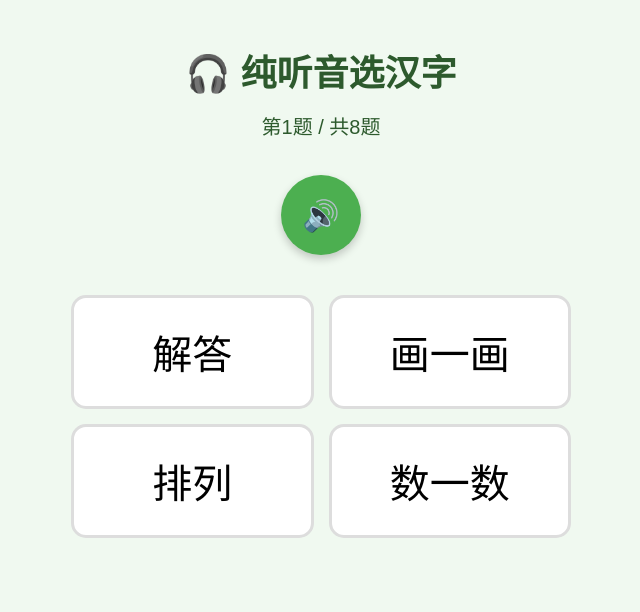
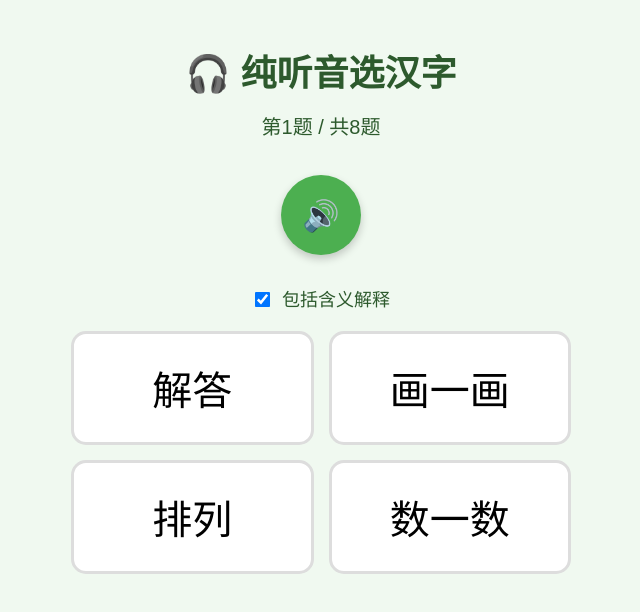
Before and after one commit to fg-user/game, a plain HTML site: page fayin.html in a window 1280 px wide. Shown: the whole page, without its empty margins (319-959 px from the left). Drawn offline with Linux system fonts and the light colour scheme.

Commit message:
增加含义解释

```diff
--- a/fayin.html
+++ b/fayin.html
@@ -85,12 +85,27 @@
             cursor: pointer;
             margin-top: 20px;
         }
+        /* 新增样式：开关 */
+        .toggle-container {
+            margin: 10px auto;
+            font-size: 18px;
+            color: #2d5a2d;
+        }
+        .toggle-container input {
+            margin-right: 8px;
+            transform: scale(1.2);
+        }
     </style>
 </head>
 <body>
     <h1>🎧 纯听音选汉字</h1>
     <div class="progress" id="progress">第1题 / 共8题</div>
     <button class="speak-btn" id="speakBtn">🔊</button>
+    <!-- 新增：开关容器 -->
+    <div class="toggle-container">
+        <input type="checkbox" id="includeMeaning" checked>
+        <label for="includeMeaning">包括含义解释</label>
+    </div>
     <div class="options" id="options"></div>
     <div class="success-message" id="successMessage">
         🎉 挑战成功！ 🎉<br>
@@ -102,74 +117,74 @@
     <audio id="wrongSound" src="https://assets.mixkit.co/sfx/preview/mixkit-wrong-answer-fail-notification-946.mp3"></audio>
 
     <script>
-        // 生字数据
+        // 生字数据（添加了meaning字段）
         const gameData = [
-            {char: '上下', pinyin: 'shàng xià'},
-            {char: '左右', pinyin: 'zuǒ yòu'},
-            {char: '前后', pinyin: 'qián hòu'},
-            {char: '多少', pinyin: 'duō shǎo'},
-            {char: '哪些', pinyin: 'nǎ xiē'},
-            {char: '按照', pinyin: 'àn zhào'},
-            {char: '方法', pinyin: 'fāng fǎ'},
-            {char: '相同', pinyin: 'xiāng tóng'},
-            {char: '不同', pinyin: 'bù tóng'},
-            {char: '高矮', pinyin: 'gāo ǎi'},
-            {char: '长短', pinyin: 'cháng duǎn'},
-            {char: '表示', pinyin: 'biǎo shì'},
-            {char: '圈一圈', pinyin: 'quān yī quān'},
-            {char: '画一画', pinyin: 'huà yī huà'},
-            {char: '数一数', pinyin: 'shǔ yī shǔ'},
-            {char: '连一连', pinyin: 'lián yī lián'},
-            {char: '涂一涂', pinyin: 'tú yī tú'},
-            {char: '比一比', pinyin: 'bǐ yī bǐ'},
-            {char: '球', pinyin: 'qiú'},
-            {char: '正方体', pinyin: 'zhèng fāng tǐ'},
-            {char: '长方体', pinyin: 'cháng fāng tǐ'},
-            {char: '正方形', pinyin: 'zhèng fāng xíng'},
-            {char: '长方形', pinyin: 'cháng fāng xíng'},
-            {char: '圆柱', pinyin: 'yuán zhù'},
-            {char: '原来', pinyin: 'yuán lái'},
-            {char: '现在', pinyin: 'xiàn zài'},
-            {char: '一共', pinyin: 'yī gòng'},
-            {char: '还有', pinyin: 'hái yǒu'},
-            {char: '剩下', pinyin: 'shèng xià'},
-            {char: '合起来', pinyin: 'hé qǐ lái'},
-            {char: '看图', pinyin: 'kàn tú'},
-            {char: '或者', pinyin: 'huò zhě'},
-            {char: '只有', pinyin: 'zhǐ yǒu'},
-            {char: '选择', pinyin: 'xuǎn zé'},
-            {char: '判断', pinyin: 'pàn duàn'},
-            {char: '去掉', pinyin: 'qù diào'},
-            {char: '读一读', pinyin: 'dú yī dú'},
-            {char: '写一写', pinyin: 'xiě yī xiě'},
-            {char: '填一填', pinyin: 'tián yī tián'},
-            {char: '算一算', pinyin: 'suàn yī suàn'},
-            {char: '比较', pinyin: 'bǐ jiào'},
-            {char: '相比', pinyin: 'xiāng bǐ'},
-            {char: '直尺', pinyin: 'zhí chǐ'},
-            {char: '练习', pinyin: 'liàn xí'},
-            {char: '第几', pinyin: 'dì jǐ'},
-            {char: '接着', pinyin: 'jiē zhe'},
-            {char: '靠近', pinyin: 'kào jìn'},
-            {char: '顺序', pinyin: 'shùn xù'},
-            {char: '数量', pinyin: 'shù liàng'},
-            {char: '读作', pinyin: 'dú zuò'},
-            {char: '图形', pinyin: 'tú xíng'},
-            {char: '结果', pinyin: 'jié guǒ'},
-            {char: '分类', pinyin: 'fēn lèi'},
-            {char: '确定', pinyin: 'què dìng'},
-            {char: '怎样', pinyin: 'zěn yàng'},
-            {char: '标准', pinyin: 'biāo zhǔn'},
-            {char: '黄色', pinyin: 'huáng sè'},
-            {char: '红色', pinyin: 'hóng sè'},
-            {char: '解答', pinyin: 'jiě dá'},
-            {char: '可能', pinyin: 'kě néng'},
-            {char: '对应', pinyin: 'duì yìng'},
-            {char: '排列', pinyin: 'pái liè'},
-            {char: '算式', pinyin: 'suàn shì'},
-            {char: '从小到大', pinyin: 'cóng xiǎo dào dà'},
-            {char: '从大到小', pinyin: 'cóng dà dào xiǎo'},
-            {char: '规律', pinyin: 'guī lǜ'}
+            {char: '上下', pinyin: 'shàng xià', meaning: '表示垂直方向的位置。'},
+            {char: '左右', pinyin: 'zuǒ yòu', meaning: '表示水平方向的位置。'},
+            {char: '前后', pinyin: 'qián hòu', meaning: '表示前后顺序的位置。'},
+            {char: '多少', pinyin: 'duō shǎo', meaning: '询问数量的多少。'},
+            {char: '哪些', pinyin: 'nǎ xiē', meaning: '询问具体的事物。'},
+            {char: '按照', pinyin: 'àn zhào', meaning: '根据某种规则或方式。'},
+            {char: '方法', pinyin: 'fāng fǎ', meaning: '解决问题的方式。'},
+            {char: '相同', pinyin: 'xiāng tóng', meaning: '一样，没有区别。'},
+            {char: '不同', pinyin: 'bù tóng', meaning: '不一样，有区别。'},
+            {char: '高矮', pinyin: 'gāo ǎi', meaning: '描述高度的对比。'},
+            {char: '长短', pinyin: 'cháng duǎn', meaning: '描述长度的对比。'},
+            {char: '表示', pinyin: 'biǎo shì', meaning: '表达某种意思。'},
+            {char: '圈一圈', pinyin: 'quān yī quān', meaning: '用圈标记出来。'},
+            {char: '画一画', pinyin: 'huà yī huà', meaning: '绘制一下。'},
+            {char: '数一数', pinyin: 'shǔ yī shǔ', meaning: '计算数量。'},
+            {char: '连一连', pinyin: 'lián yī lián', meaning: '用线连接起来。'},
+            {char: '涂一涂', pinyin: 'tú yī tú', meaning: '涂上颜色。'},
+            {char: '比一比', pinyin: 'bǐ yī bǐ', meaning: '进行比较。'},
+            {char: '球', pinyin: 'qiú', meaning: '圆形的物体。'},
+            {char: '正方体', pinyin: 'zhèng fāng tǐ', meaning: '六个面都是正方形的立体。'},
+            {char: '长方体', pinyin: 'cháng fāng tǐ', meaning: '六个面都是矩形的立体。'},
+            {char: '正方形', pinyin: 'zhèng fāng xíng', meaning: '四个边相等的平面图形。'},
+            {char: '长方形', pinyin: 'cháng fāng xíng', meaning: '对边相等的矩形平面图形。'},
+            {char: '圆柱', pinyin: 'yuán zhù', meaning: '圆形底面的柱状立体。'},
+            {char: '原来', pinyin: 'yuán lái', meaning: '表示最初的情况。'},
+            {char: '现在', pinyin: 'xiàn zài', meaning: '表示当前的时间。'},
+            {char: '一共', pinyin: 'yī gòng', meaning: '总计的数量。'},
+            {char: '还有', pinyin: 'hái yǒu', meaning: '表示剩余或额外。'},
+            {char: '剩下', pinyin: 'shèng xià', meaning: '剩余的部分。'},
+            {char: '合起来', pinyin: 'hé qǐ lái', meaning: '合并在一起。'},
+            {char: '看图', pinyin: 'kàn tú', meaning: '观察图片。'},
+            {char: '或者', pinyin: 'huò zhě', meaning: '表示选择之一。'},
+            {char: '只有', pinyin: 'zhǐ yǒu', meaning: '仅仅有。'},
+            {char: '选择', pinyin: 'xuǎn zé', meaning: '挑选某一个。'},
+            {char: '判断', pinyin: 'pàn duàn', meaning: '做出决定或评价。'},
+            {char: '去掉', pinyin: 'qù diào', meaning: '移除掉。'},
+            {char: '读一读', pinyin: 'dú yī dú', meaning: '朗读一下。'},
+            {char: '写一写', pinyin: 'xiě yī xiě', meaning: '书写一下。'},
+            {char: '填一填', pinyin: 'tián yī tián', meaning: '填写内容。'},
+            {char: '算一算', pinyin: 'suàn yī suàn', meaning: '计算一下。'},
+            {char: '比较', pinyin: 'bǐ jiào', meaning: '对比差异。'},
+            {char: '相比', pinyin: 'xiāng bǐ', meaning: '相互比较。'},
+            {char: '直尺', pinyin: 'zhí chǐ', meaning: '测量长度的工具。'},
+            {char: '练习', pinyin: 'liàn xí', meaning: '反复做以熟练。'},
+            {char: '第几', pinyin: 'dì jǐ', meaning: '询问顺序位置。'},
+            {char: '接着', pinyin: 'jiē zhe', meaning: '继续下去。'},
+            {char: '靠近', pinyin: 'kào jìn', meaning: '接近某物。'},
+            {char: '顺序', pinyin: 'shùn xù', meaning: '排列的次序。'},
+            {char: '数量', pinyin: 'shù liàng', meaning: '事物的多少。'},
+            {char: '读作', pinyin: 'dú zuò', meaning: '朗读的方式。'},
+            {char: '图形', pinyin: 'tú xíng', meaning: '形状的图案。'},
+            {char: '结果', pinyin: 'jié guǒ', meaning: '最终的结局。'},
+            {char: '分类', pinyin: 'fēn lèi', meaning: '分成类别。'},
+            {char: '确定', pinyin: 'què dìng', meaning: '确认无误。'},
+            {char: '怎样', pinyin: 'zěn yàng', meaning: '询问方式或情况。'},
+            {char: '标准', pinyin: 'biāo zhǔn', meaning: '衡量的准则。'},
+            {char: '黄色', pinyin: 'huáng sè', meaning: '一种颜色，如太阳。'},
+            {char: '红色', pinyin: 'hóng sè', meaning: '一种颜色，如苹果。'},
+            {char: '解答', pinyin: 'jiě dá', meaning: '解释答案。'},
+            {char: '可能', pinyin: 'kě néng', meaning: '有发生的几率。'},
+            {char: '对应', pinyin: 'duì yìng', meaning: '相互匹配。'},
+            {char: '排列', pinyin: 'pái liè', meaning: '按顺序摆放。'},
+            {char: '算式', pinyin: 'suàn shì', meaning: '数学表达式。'},
+            {char: '从小到大', pinyin: 'cóng xiǎo dào dà', meaning: '按从小到大的顺序。'},
+            {char: '从大到小', pinyin: 'cóng dà dào xiǎo', meaning: '按从大到小的顺序。'},
+            {char: '规律', pinyin: 'guī lǜ', meaning: '重复的模式。'}
         ];
 
         let currentQuestions = [];
@@ -182,10 +197,15 @@
             if (synth.speaking) synth.cancel();
             const utterance = new SpeechSynthesisUtterance(text);
             utterance.lang = 'zh-CN';
-            utterance.rate = 0.7; // 调整为更慢的速度（原0.9，现0.7），以提高清晰度
-            utterance.pitch = 1.0; // 默认音高，可调整为稍高以提高清晰度
+            utterance.rate = 0.7; // 调整为更慢的速度，以提高清晰度
+            utterance.pitch = 1.0; // 默认音高
             utterance.volume = 1.0; // 最大音量
             synth.speak(utterance);
+        }
+
+        function getSpeakText(q) {
+            const includeMeaning = document.getElementById('includeMeaning').checked;
+            return includeMeaning ? `${q.char}。${q.meaning}` : `${q.char}。`;
         }
 
         function startGame() {
@@ -225,8 +245,8 @@
                 optionsContainer.appendChild(btn);
             });
 
-            // 自动朗读题目（改为朗读汉字）
-            speak(q.char);
+            // 自动朗读题目，根据开关决定是否包括含义
+            speak(getSpeakText(q));
         }
 
         function checkAnswer(selectedChar, btnElement) {
@@ -274,7 +294,8 @@
         // 初始化
         document.getElementById('speakBtn').onclick = function() {
             if (currentQuestions[currentQuestionIndex]) {
-                speak(currentQuestions[currentQuestionIndex].char); // 改为朗读汉字
+                const q = currentQuestions[currentQuestionIndex];
+                speak(getSpeakText(q)); // 根据开关决定朗读内容
             }
         };
 
```
